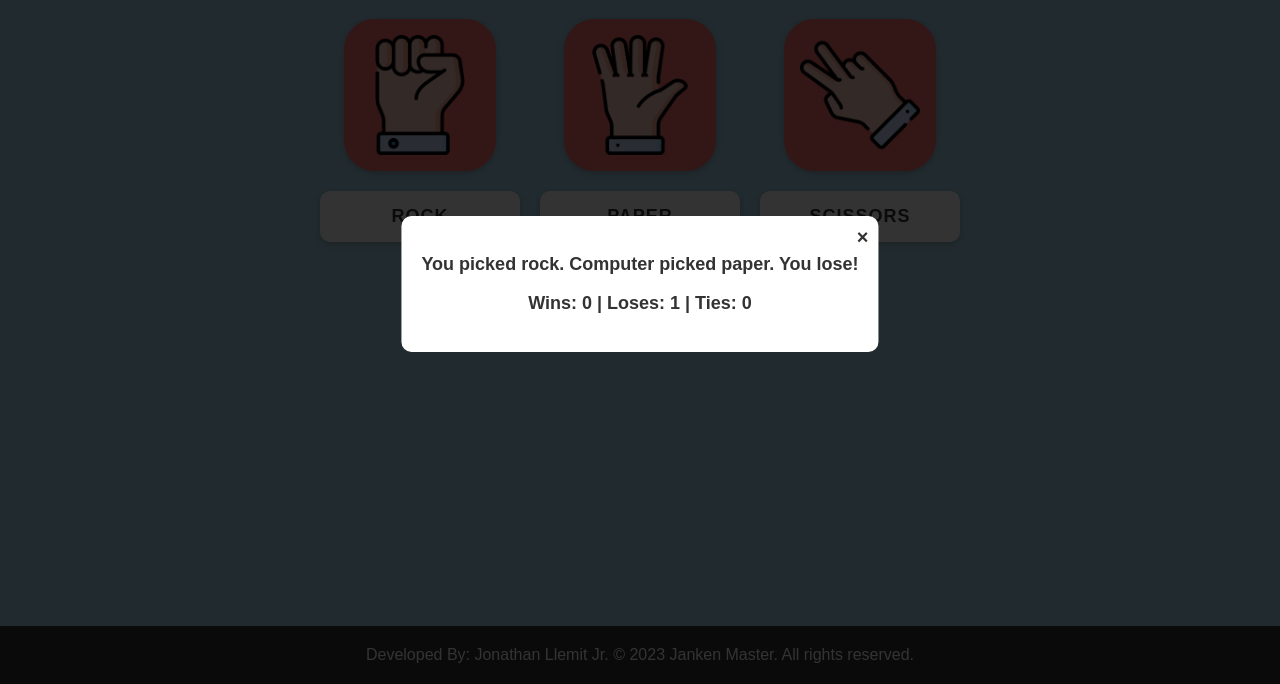
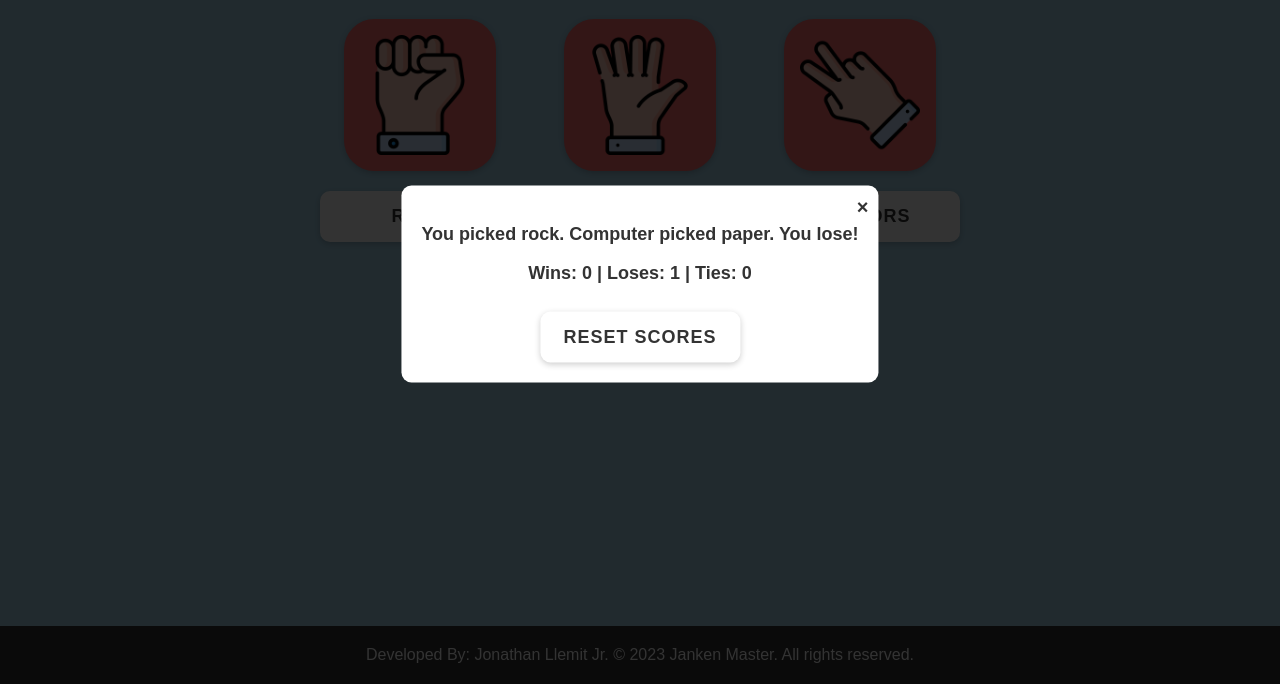
Before and after one commit to jonathan-llemit-dev/Janken-Master, a plain HTML site: page rock-paper-scissors.html in a window 1280 px wide. Both pictures are taken after a click on the picture 420 px from the left and 211 px from the top of the page. Shown: the part 116-800 px from the top of the page. Drawn offline with Linux system fonts and the light colour scheme.

Commit message:
reset score button added

```diff
--- a/rock-paper-scissors.html
+++ b/rock-paper-scissors.html
@@ -169,6 +169,7 @@
         <span class="close-btn" onclick="closeModal()">&times;</span>
         <p id="result-text"></p>
         <p id="scores-text"></p>
+        <button onclick="resetScores()">Reset Scores</button>
       </div>
     </div>
 
@@ -273,6 +274,13 @@
         document.getElementById('modal').style.display = 'none';
       }
 
+      function resetScores() {
+        scores.win = 0;
+        scores.lose = 0;
+        scores.tie = 0;
+        document.getElementById('scores-text').textContent = `Wins: ${scores.win} | Loses: ${scores.lose} | Ties: ${scores.tie}`;
+      }
+
     </script>
 
   </body>
```
